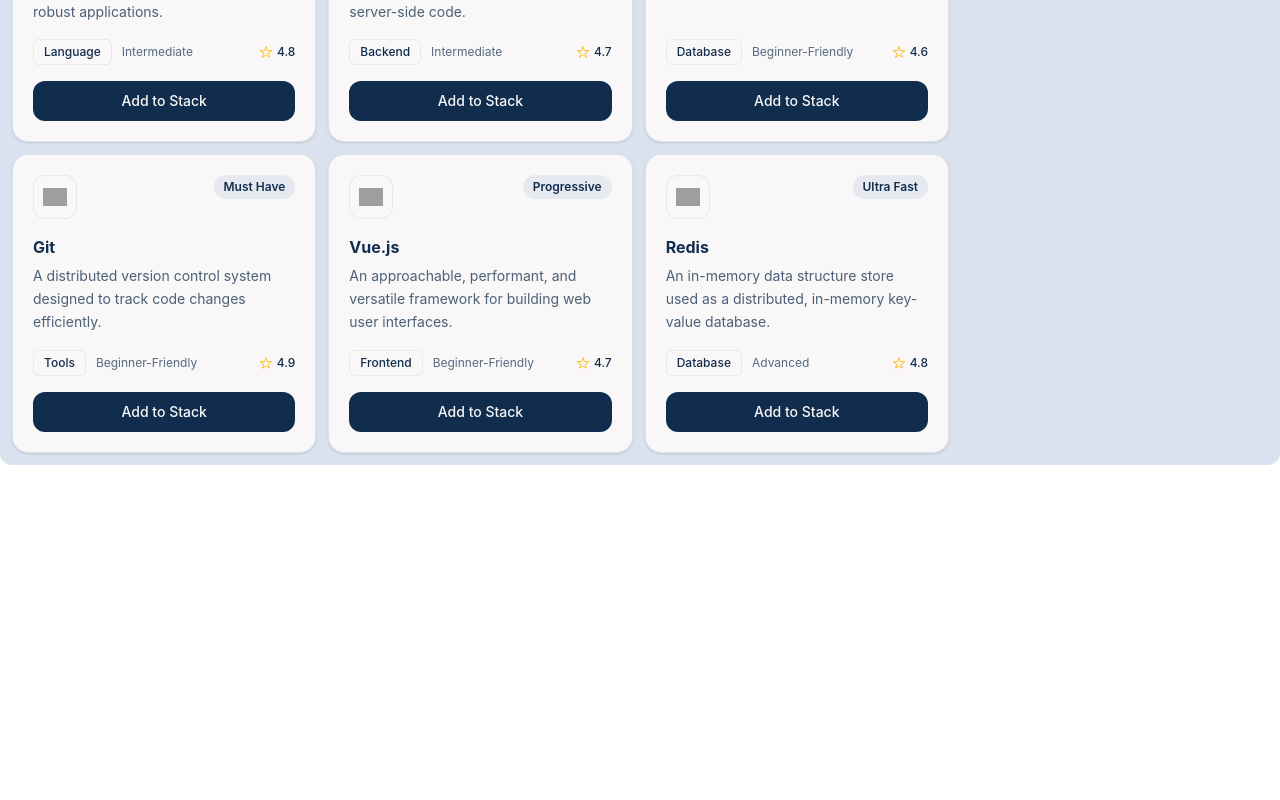
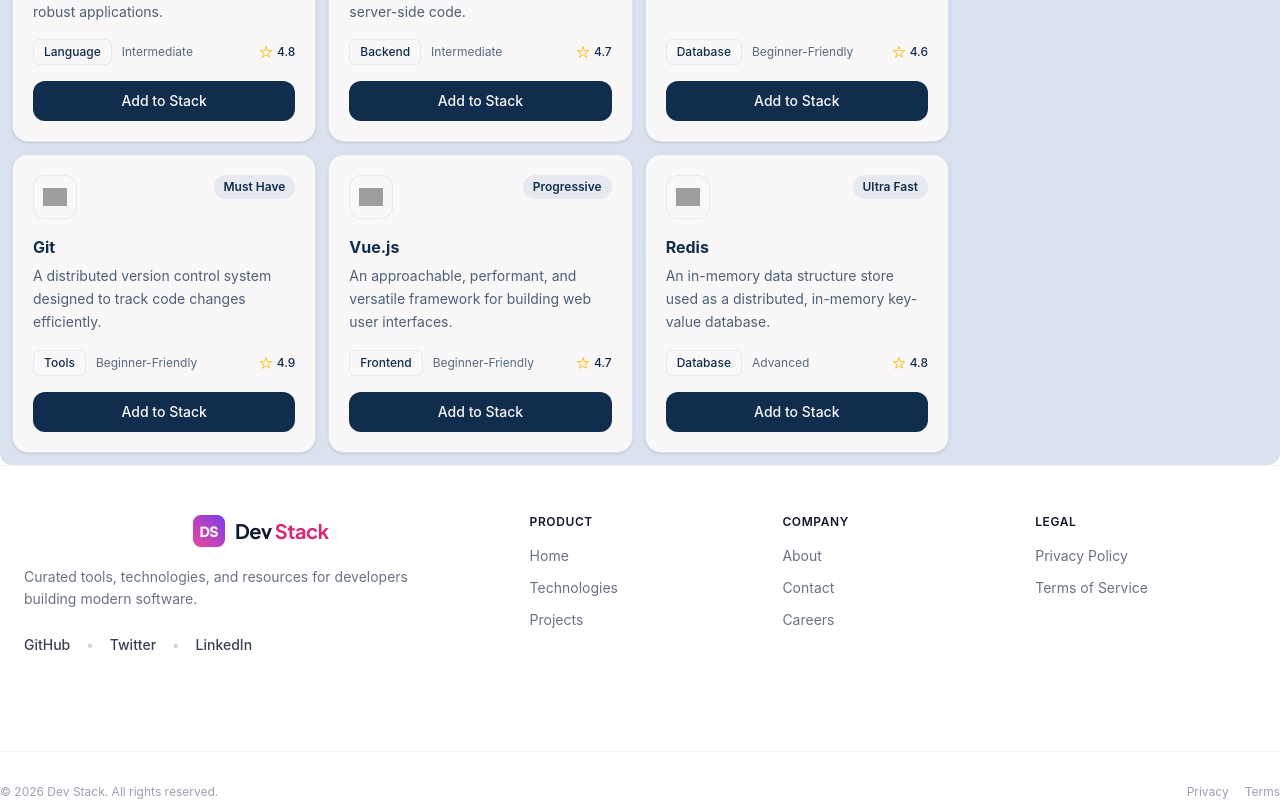
Before and after one commit to touhidx/dev-stack-builder, a React (Vite) app: page / in a window 1280 px wide. Shown: the part 1392-2192 px from the top of the page. Before the commit the page ends 1857 px from the top, so only its background shows below. Built offline with nearby package versions, Linux system fonts and the light colour scheme; grey boxes are pictures that could not be loaded.

Commit message:
footer added

```diff
--- a/src/App.tsx
+++ b/src/App.tsx
@@ -3,15 +3,17 @@
 import Hero from "./components/Hero";
 import TechGrid from "./components/TechGrid";
 import { ToastContainer } from "react-toastify";
+import Footer from "./components/Footer";
 
 function App() {
   return (
     <>
-      <div className="container mx-auto relative">
+      <div className="container mx-auto ">
         <Navbar></Navbar>
         <Hero></Hero>
         <TechGrid></TechGrid>
         <ToastContainer />
+        <Footer></Footer>
       </div>
     </>
   );
--- a/src/components/Footer.tsx
+++ b/src/components/Footer.tsx
@@ -0,0 +1,146 @@
+// import React from "react";
+import Logo from "../assets/logo-text.png";
+
+const Footer = () => {
+  return (
+    <div className="w-full bg-white border-t border-gray-100 text-gray-600 font-sans">
+      <div className=" mx-auto px-6 py-12">
+        <div className="grid grid-cols-1 md:grid-cols-5 gap-8 mb-12">
+          <div className="md:col-span-2 space-y-4">
+            <div className="flex items-center justify-around space-x-2">
+              <img src={Logo} alt="" />
+            </div>
+
+            <p className="text-sm text-gray-500 text-justify leading-relaxed max-w-sm">
+              Curated tools, technologies, and resources for developers building
+              modern software.
+            </p>
+            <div className="flex items-center space-x-4 pt-2 text-sm font-medium text-gray-700">
+              <a
+                href="#github"
+                className="hover:text-gray-900 transition-colors"
+              >
+                GitHub
+              </a>
+              <span className="text-gray-300">•</span>
+              <a
+                href="#twitter"
+                className="hover:text-gray-900 transition-colors"
+              >
+                Twitter
+              </a>
+              <span className="text-gray-300">•</span>
+              <a
+                href="#linkedin"
+                className="hover:text-gray-900 transition-colors"
+              >
+                LinkedIn
+              </a>
+            </div>
+          </div>
+
+          <div className="hidden md:block">
+            <h4 className="text-xs font-semibold text-gray-900 uppercase tracking-wider mb-4">
+              Product
+            </h4>
+            <ul className="space-y-3 text-sm">
+              <li>
+                <a
+                  href="#home"
+                  className="text-gray-500 hover:text-gray-900 transition-colors"
+                >
+                  Home
+                </a>
+              </li>
+              <li>
+                <a
+                  href="#technologies"
+                  className="text-gray-500 hover:text-gray-900 transition-colors"
+                >
+                  Technologies
+                </a>
+              </li>
+              <li>
+                <a
+                  href="#projects"
+                  className="text-gray-500 hover:text-gray-900 transition-colors"
+                >
+                  Projects
+                </a>
+              </li>
+            </ul>
+          </div>
+
+          <div className="hidden md:block">
+            <h4 className="text-xs font-semibold text-gray-900 uppercase tracking-wider mb-4">
+              Company
+            </h4>
+            <ul className="space-y-3 text-sm">
+              <li>
+                <a
+                  href="#about"
+                  className="text-gray-500 hover:text-gray-900 transition-colors"
+                >
+                  About
+                </a>
+              </li>
+              <li>
+                <a
+                  href="#contact"
+                  className="text-gray-500 hover:text-gray-900 transition-colors"
+                >
+                  Contact
+                </a>
+              </li>
+              <li>
+                <a
+                  href="#careers"
+                  className="text-gray-500 hover:text-gray-900 transition-colors"
+                >
+                  Careers
+                </a>
+              </li>
+            </ul>
+          </div>
+
+          <div className="hidden md:block">
+            <h4 className="text-xs font-semibold text-gray-900 uppercase tracking-wider mb-4">
+              Legal
+            </h4>
+            <ul className="space-y-3 text-sm">
+              <li>
+                <a
+                  href="#privacy"
+                  className="text-gray-500 hover:text-gray-900 transition-colors"
+                >
+                  Privacy Policy
+                </a>
+              </li>
+              <li>
+                <a
+                  href="#terms"
+                  className="text-gray-500 hover:text-gray-900 transition-colors"
+                >
+                  Terms of Service
+                </a>
+              </li>
+            </ul>
+          </div>
+        </div>
+      </div>
+      <div className="border-t border-gray-100 pt-8 flex flex-row sm:flex-row items-center justify-between text-xs text-gray-400">
+        <p>© 2026 Dev Stack. All rights reserved.</p>
+        <div className="flex space-x-4 mt-4 sm:mt-0">
+          <a href="#privacy" className="hover:text-gray-600 transition-colors">
+            Privacy
+          </a>
+          <a href="#terms" className="hover:text-gray-600 transition-colors">
+            Terms
+          </a>
+        </div>
+      </div>
+    </div>
+  );
+};
+
+export default Footer;
--- a/src/components/Navbar.tsx
+++ b/src/components/Navbar.tsx
@@ -4,7 +4,7 @@
 const Navbar = () => {
   return (
     <>
-      <div className="sticky top-0 bg-[rgba(249,247,247,0.75)] backdrop-blur-md ">
+      <div className="sticky top-0 bg-[rgba(249,247,247,0.75)] backdrop-blur-md">
         <div className="flex justify-between items-center py-5 px-3 container mx-auto bg-(--app-bg)">
           <img
             className="h-8 w-30 text-(--color-brand-navy)"
--- a/src/components/SideBar.tsx
+++ b/src/components/SideBar.tsx
@@ -13,7 +13,7 @@
     setStack([]);
     toast.error("All removed !", {
       position: "bottom-right",
-      autoClose: 5000,
+      autoClose: 1000,
       hideProgressBar: false,
       closeOnClick: false,
       pauseOnHover: true,
@@ -23,7 +23,7 @@
       transition: Bounce,
     });
   };
-  console.log(stack);
+  // console.log(stack);
   return (
     <div className=" border-(--color-app-surface) border bg-(--color-app-bg) rounded-2xl p-5 ">
       <h3 className="text-2xl font-bold  mb-1.5 text-(--color-app-navy) ">
--- a/src/components/StackItem.tsx
+++ b/src/components/StackItem.tsx
@@ -15,7 +15,7 @@
     setStack(restStack);
     toast.info(`${tech.name} Revomed !`, {
       position: "bottom-right",
-      autoClose: 5000,
+      autoClose: 1000,
       hideProgressBar: false,
       closeOnClick: false,
       pauseOnHover: true,
@@ -28,7 +28,10 @@
   return (
     <div>
       {stack.map((tech) => (
-        <div className="flex justify-between items-center py-2.5 border-none bg-(--color-light) shadow rounded-2xl my-2 px-2.5">
+        <div
+          key={tech.id}
+          className="flex justify-between items-center py-2.5 border-none bg-(--color-light) shadow rounded-2xl my-2 px-2.5"
+        >
           <div className="flex justify-start items-center ">
             <div className="w-11 h-11 rounded-xl flex items-center justify-center bg-(--color-bg-light) border border-(--color-brand)/10">
               <img
--- a/src/components/TechCard.tsx
+++ b/src/components/TechCard.tsx
@@ -21,7 +21,7 @@
     } else {
       toast.success("Your Stack is Added", {
         position: "bottom-right",
-        autoClose: 5000,
+        autoClose: 1000,
         hideProgressBar: false,
         closeOnClick: false,
         pauseOnHover: true,
@@ -35,7 +35,7 @@
   };
 
   return (
-    <div className="grid grid-cols-3 gap-3">
+    <div className="grid lg:grid-cols-3 gap-3">
       {technologies.map((tech) => {
         const isAdded = stack.some((item) => item.id === tech.id);
         return (
@@ -83,7 +83,7 @@
               onClick={() => handleSelectStack(tech)}
               className={`w-full py-2.5 rounded-xl text-sm font-medium transition-colors ${
                 isAdded
-                  ? "bg-(--color-bg-light) text-(--color-brand-dark)/60 cursor-not-allowed border border-(--color-brand)/20"
+                  ? "bg-(--color-bg-light) text-(--color-brand-dark) cursor-not-allowed border border-(--color-brand)"
                   : "bg-(--color-brand-dark) text-(--color-bg-light) hover:bg-(--color-brand)"
               }`}
             >
```
